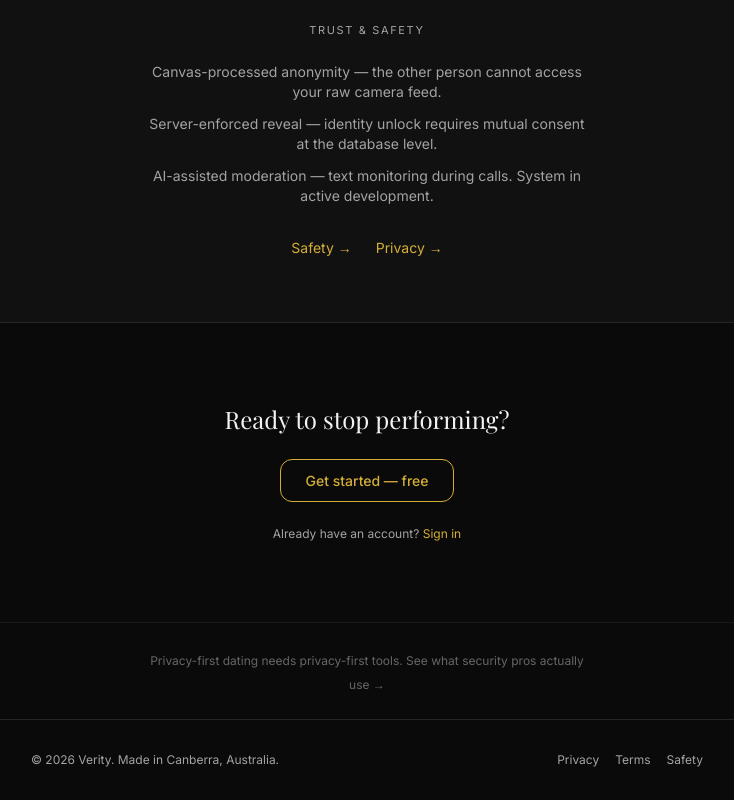
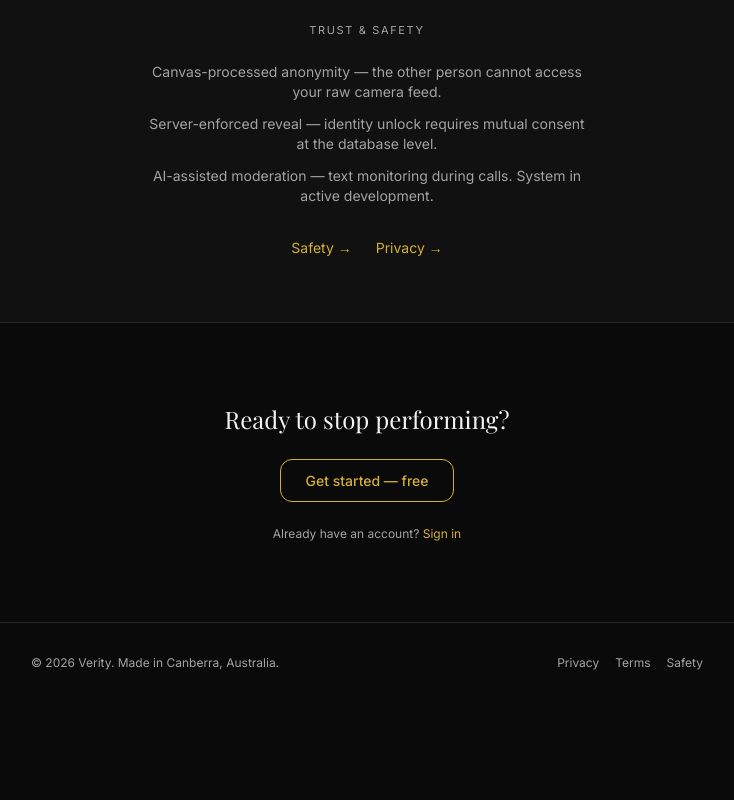
Before and after one commit to joshcabana/verity-app, a Next.js app: page / in a window 1280 px wide. Shown: the part 1773-2573 px from the top of the page, without its empty margins (273-1007 px from the left). After the commit the page ends 2476 px from the top, so only its background shows below. Built offline with nearby package versions, Linux system fonts and the light colour scheme; no server answers; the database is empty.

Commit message:
Revert "Add AI Security Brief cross-promotion banner in homepage footer"
This reverts commit c53561c62221eebf6249bea9407b10e58d4dd1d3.

```diff
--- a/src/app/page.tsx
+++ b/src/app/page.tsx
@@ -271,21 +271,6 @@ export default async function LandingPage() {
         </div>
       </section>
 
-      {/* ── CROSS-PROMO ── */}
-      <section className="py-6 px-6 border-t border-border/50">
-        <div className="max-w-md mx-auto text-center">
-          <a
-            href="https://aithreatbrief.com/tools?utm_source=verity&utm_medium=banner&utm_campaign=cross-promo"
-            target="_blank"
-            rel="noopener noreferrer"
-            className="text-xs text-muted/60 hover:text-muted transition-colors"
-          >
-            Privacy-first dating needs privacy-first tools.
-            See what security pros actually use →
-          </a>
-        </div>
-      </section>
-
       {/* ── FOOTER ── */}
       <footer className="py-8 px-6 border-t border-border">
         <div className="max-w-2xl mx-auto flex flex-col sm:flex-row items-center justify-between gap-4 text-xs text-muted">
```
